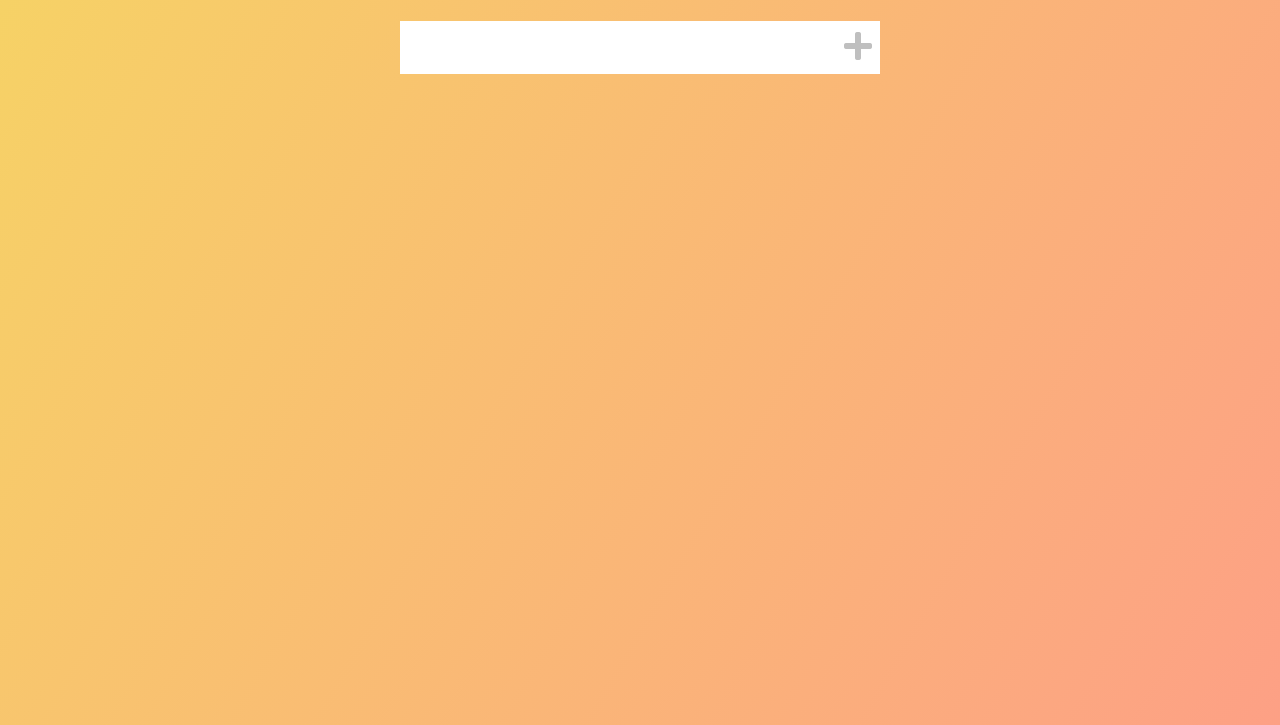
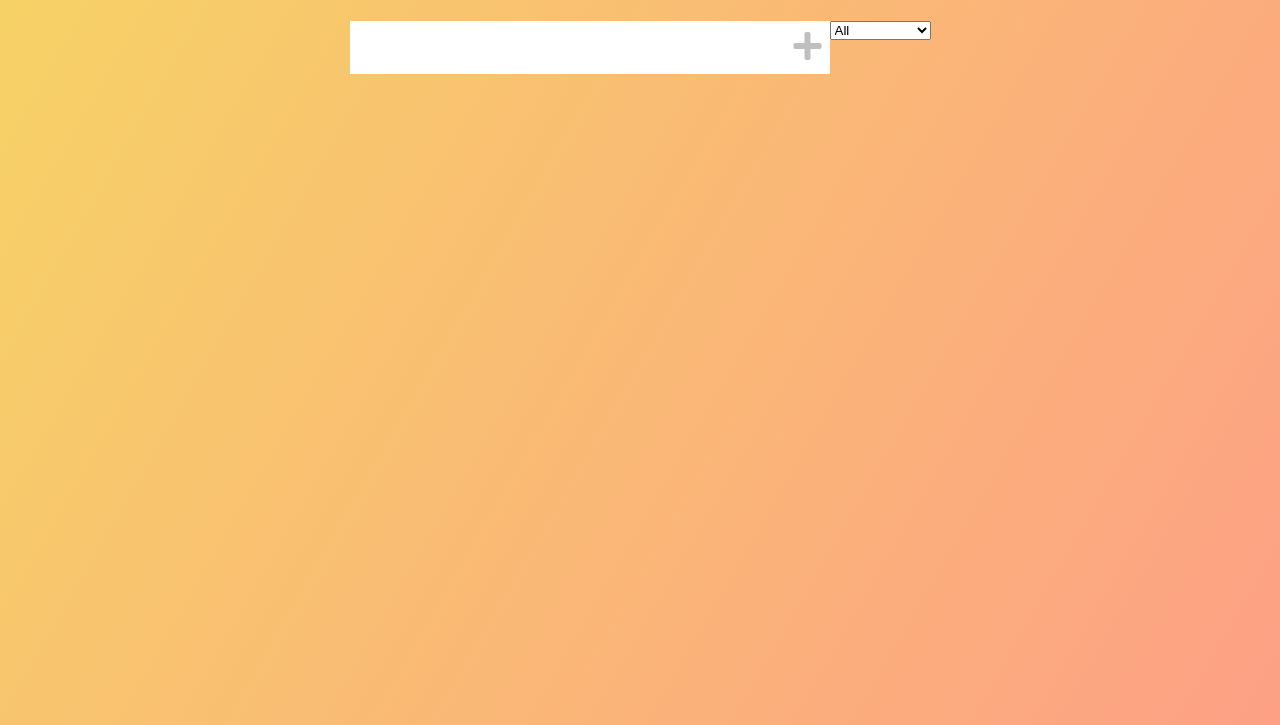
Before and after one commit to maryanamor/todo-lesson, a website built with webpack: page index.html in a window 1280 px wide. Shown: the part 75-800 px from the top of the page. Built offline with nearby package versions, Linux system fonts and the light colour scheme.

Commit message:
11 change layout

```diff
--- a/index.html
+++ b/index.html
@@ -20,16 +20,25 @@
     <main>
         <form>
             <div class="todo-header">
+                 <div class="todo-input-wrapper">
                      <input type="text" class="todo-input">
                      <button class="todo-button" type="submit">
                          <i class="fas fa-plus"></i>
                      </button>
                      <span class="todo-helper">Minimum length is 3 characters</span>
                  </div>
+                 <div class="todo-select-wrapper">
+                     <select name="todos" class="todo-select">
+                         <option value="all">All</option>
+                         <option value="completed">Completed</option>
+                         <option value="uncompleted">Uncompleted</option>
+                     </select>
+                 </div>
+            </div>
+        </form>
         <div class="todo-container">
             <ul class="todo-list"></ul>
         </div>
-        </form>
     </main>
 
 
--- a/styles/index.css
+++ b/styles/index.css
@@ -25,20 +25,25 @@ header {
     margin-bottom: 1.5rem;
 }
 
-main, header, .todo-header {
+main {
+    display: flex;
+    justify-content: center;
+    flex-direction: column;
+}
+
+.todo-header {
+    display: flex;
+    justify-content: center;
+    flex-direction: row;
+}
+
+header, .todo-input-wrapper {
     display: flex;
     justify-content: center;
     align-items: center;
 }
 
-form {
-    display: inline-flex;
-    flex-direction: column;
-    justify-content: center;
-    align-items: center;
-}
-
-.todo-header input, .todo-button {
+.todo-input-wrapper input, .todo-button {
     padding: .5rem;
     font-size: 2rem;
     border: none;
@@ -62,7 +67,7 @@ form {
     color: var(--disabled);
 }
 
-.todo-header {
+.todo-input-wrapper {
     position: relative;
 }
 
@@ -79,7 +84,6 @@ form {
 
 .todo-container {
     margin-top: 5rem;
-    width: 100%;
 }
 
 .todo-list {
@@ -91,7 +95,6 @@ form {
 }
 
 .todo-item {
-    width: 100%;
     display: flex;
     justify-content: space-between;
     align-items: center;
@@ -100,6 +103,7 @@ form {
     margin-bottom: .5rem;
     padding-left: .5rem;
     transition: all .5s ease-in-out;
+    width: 300px;
 }
 
 .todo-text {
```
Lines whose indentation alone changed are shown as unchanged.
